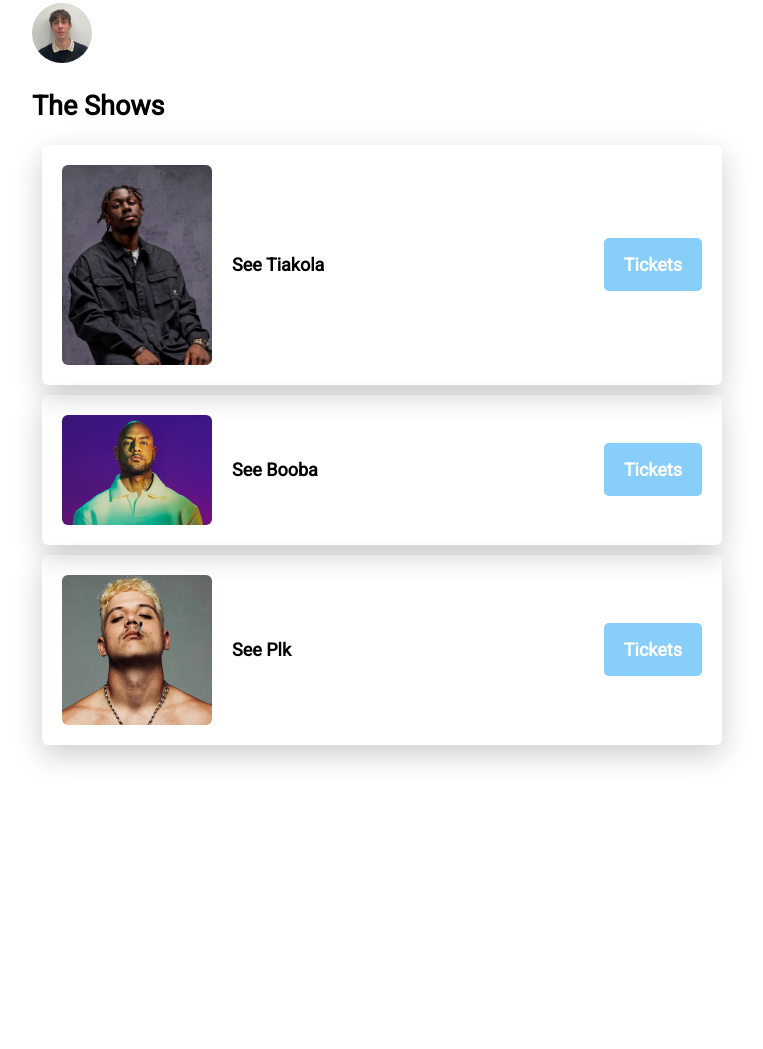
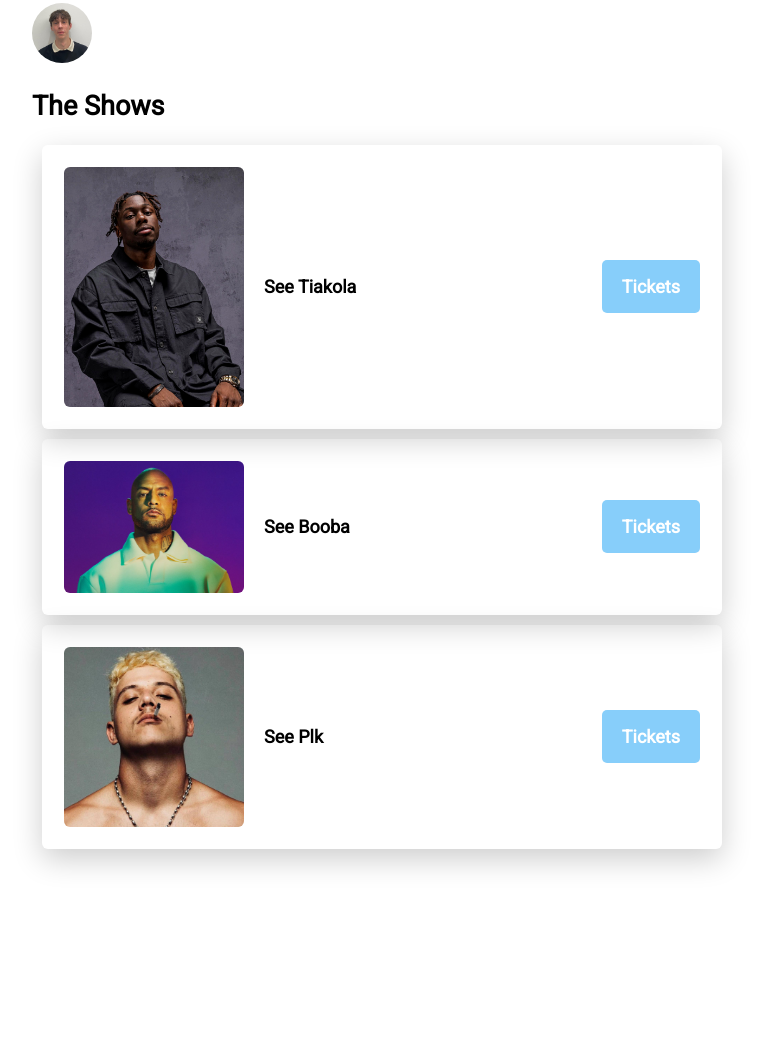
Before and after one commit to paul-dovantuan/my-startup, a plain HTML site: page index.html in a window 1280 px wide. Shown: the part 790-1839 px from the top of the page, without its empty margins (258-1021 px from the left). Drawn offline with Linux system fonts and the light colour scheme; a script that the page names is missing.

Commit message:
Update card.css

```diff
--- a/css/components/card.css
+++ b/css/components/card.css
@@ -3,7 +3,7 @@
 	flex-wrap: wrap;
 }
 .card {
-	padding: 20px;
+	padding: 22px;
 	display:  flex;
 	align-items: center;
 	justify-content: space-between;
@@ -15,7 +15,7 @@
 }
 
 .card img {
-	width: 150px;
+	width: 180px;
 	border-radius: 6px;
 }
 
```
